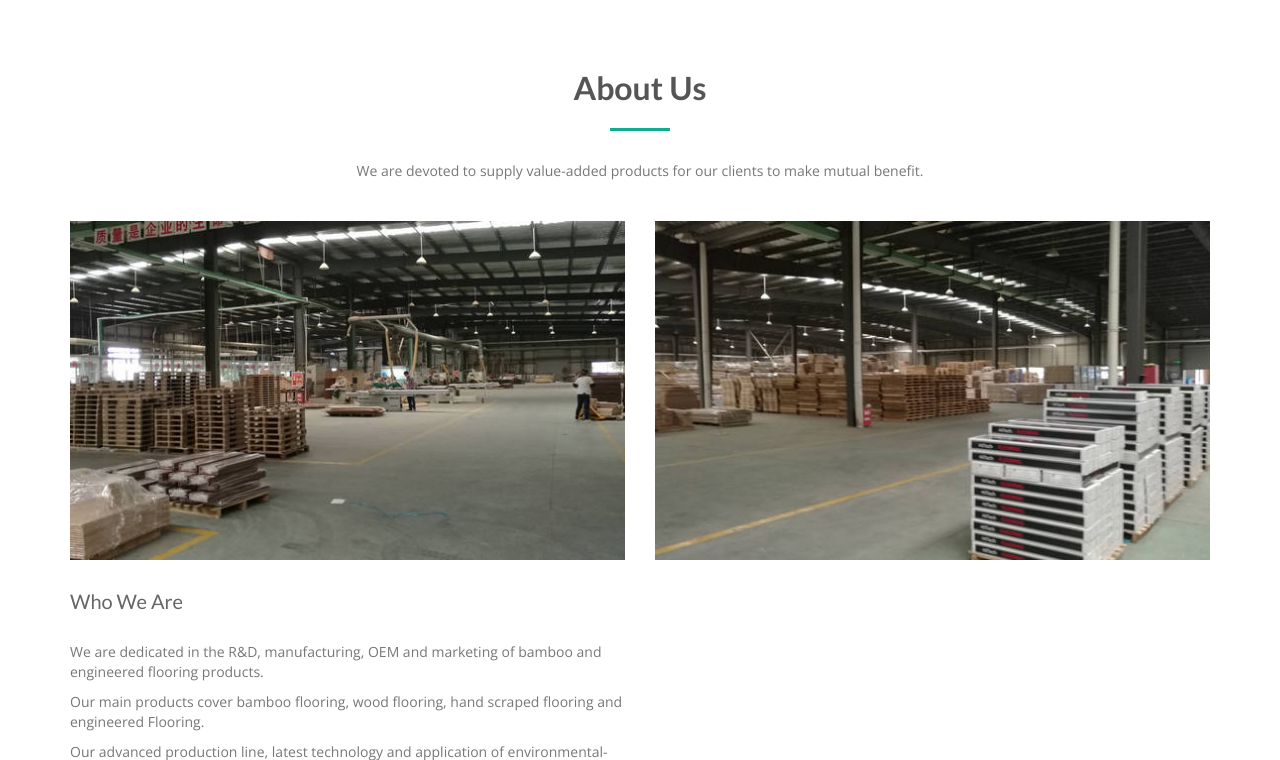
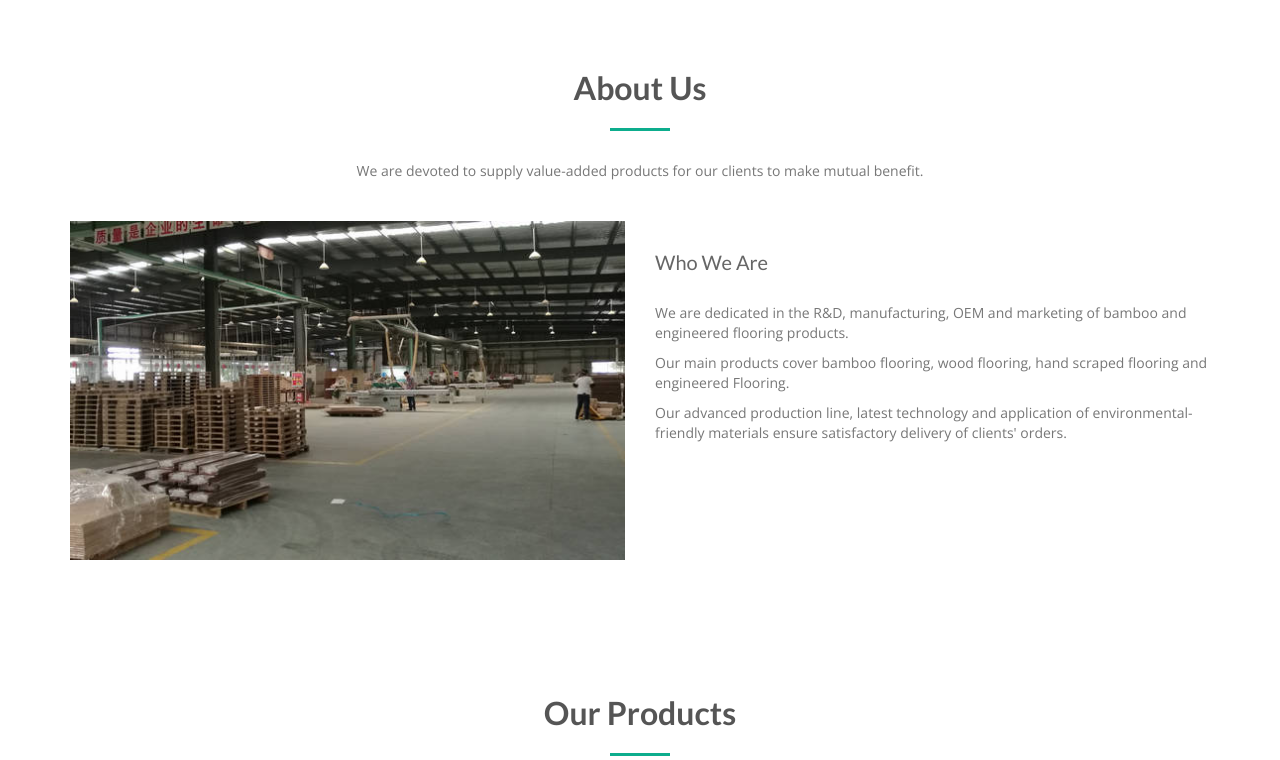
Before and after one commit to eachfree/eachfree.github.io, a plain HTML site: page index.html in a window 1280 px wide. Shown: the part 627-1387 px from the top of the page. Drawn offline with nearby package versions, Linux system fonts and the light colour scheme.

Commit message:
Update index.html

```diff
--- a/index.html
+++ b/index.html
@@ -79,7 +79,6 @@
     </div>
     <div class="row">
       <div class="col-md-6"> <img src="img/about.jpg" class="img-responsive"> </div>
-     <div class="col-md-6"> <img src="img/about2.jpg" class="img-responsive"> </div>
       <div class="col-md-6">
         <div class="about-text">
          <br><h4>Who We Are </h4><br>
@@ -88,11 +87,11 @@
 <p>Our main products cover bamboo flooring, wood flooring, hand scraped flooring and engineered Flooring. </p>
 
 <p>Our advanced production line, latest technology and application of environmental-friendly materials ensure satisfactory delivery of clients' orders.
-</p>
+</p><br><br><br><br><br><br>
         </div>
       </div>
     </div>
-  </div>
+  </div><br><br><br><br><br>
 </div>
 <!-- Portfolio Section -->
 <div id="products">
@@ -362,7 +361,7 @@
         <h4>Delivery</h4>
         <p></p>
       </div>
-    </div><br><br><br><br><br><br>
+    </div><br><br><br><br><br><br><br><br><br><br><br><br>
   </div>
 <!-- Team Section -->
 <div id="team" class="text-center">
```
